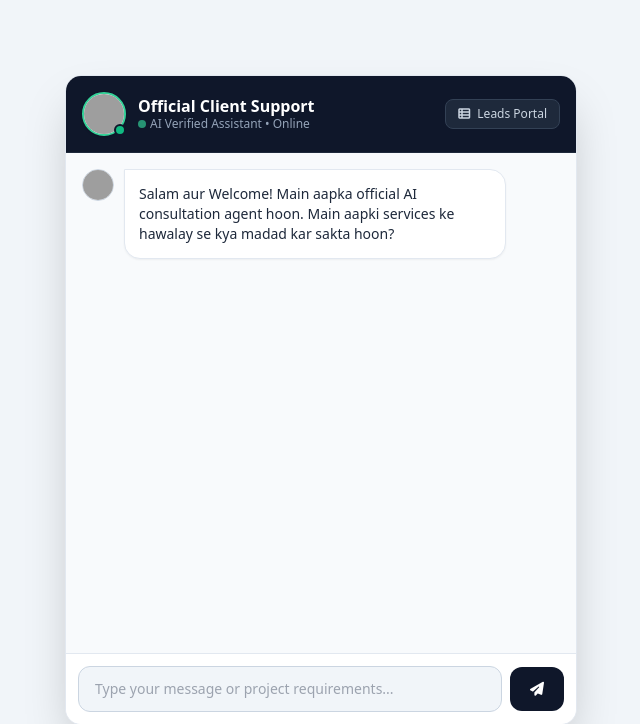
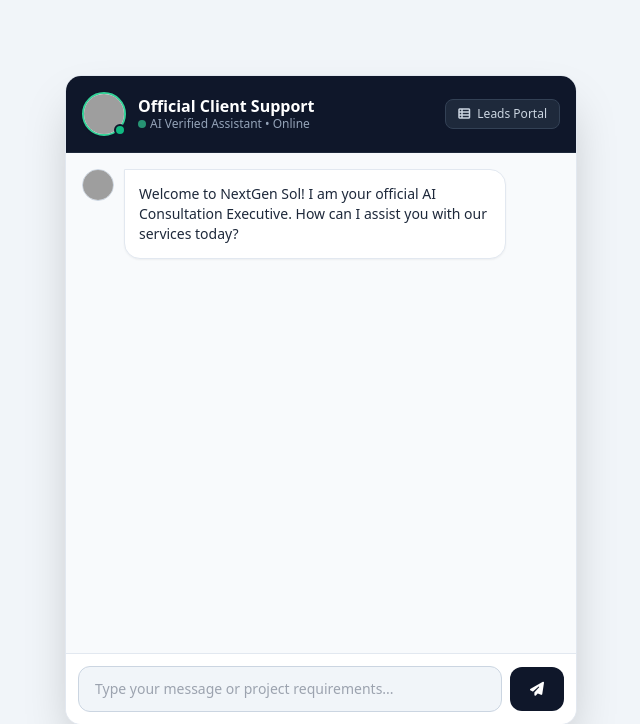
Before and after one commit to alihamzafysal-hub/AI-sales-bot, a FastAPI app: page / in a window 1280 px wide. Shown: the top 724 px of the page, without its empty margins (319-959 px from the left). Run offline with FastAPI, Linux system fonts and the light colour scheme; some libraries are stand-ins or nearby versions; grey boxes are pictures that could not be loaded.

Commit message:
Update index.html

```diff
--- a/templates/index.html
+++ b/templates/index.html
@@ -45,8 +45,8 @@
                 <img src="https://cdn.phototourl.com/member/2026-09-27-096cc194-f699-4ff4-9178-d37994399265.png"
                      class="w-8 h-8 rounded-full border border-slate-300 bg-white object-cover">
                 <div class="bg-white border border-slate-200 text-slate-800 p-3.5 rounded-2xl rounded-tl-none shadow-sm max-w-[80%] text-sm">
-                    Salam aur Welcome! Main aapka official AI consultation agent hoon. Main aapki services ke hawalay se kya madad kar sakta hoon?
-                </div>
+    Welcome to NextGen Sol! I am your official AI Consultation Executive. How can I assist you with our services today?
+</div>
             </div>
         </div>
 
```
